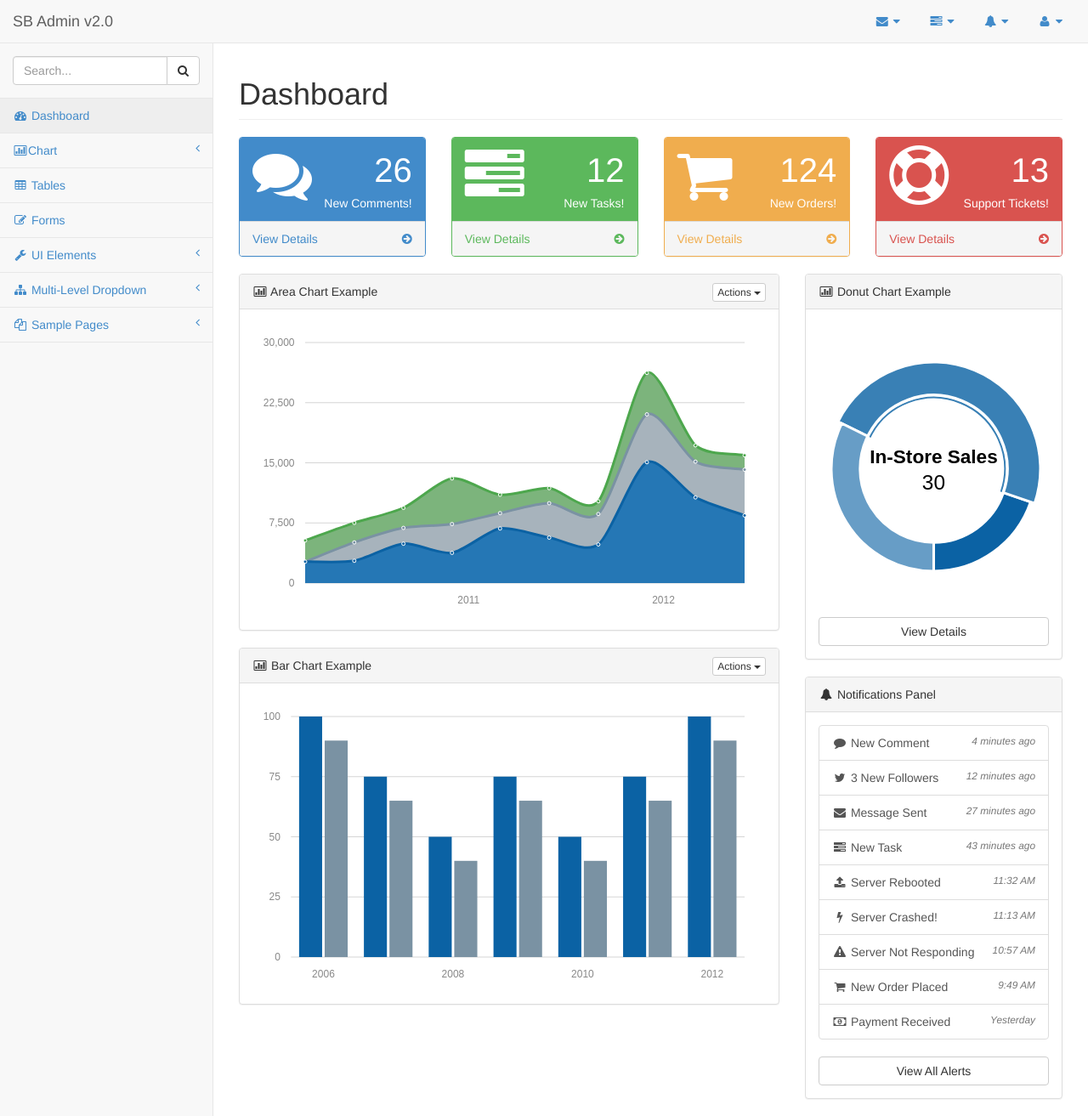
After one commit to madurangasiriwardena/sinmin-web, a PHP site: page / in a window 1280 px wide. The commit adds this page. Shown: the whole page at 85% size. Run offline with PHP 8.4, Linux system fonts and the light colour scheme.

Commit message:
index.php added

```diff
--- /dev/null
+++ b/index.php
@@ -0,0 +1,411 @@
+<!DOCTYPE html>
+<html lang="en">
+
+<head>
+
+    <?php require 'head.php';?>
+
+</head>
+
+<body>
+
+    <div id="wrapper">
+
+        <!-- Navigation -->
+        <nav class="navbar navbar-default navbar-static-top" role="navigation" style="margin-bottom: 0">
+            <?php require 'header.php' ?>
+            <?php require 'sidebar.php' ?>
+        </nav>
+
+        <div id="page-wrapper">
+            <div class="row">
+                <div class="col-lg-12">
+                    <h1 class="page-header">Dashboard</h1>
+                </div>
+                <!-- /.col-lg-12 -->
+            </div>
+            <!-- /.row -->
+            <div class="row">
+                <div class="col-lg-3 col-md-6">
+                    <div class="panel panel-primary">
+                        <div class="panel-heading">
+                            <div class="row">
+                                <div class="col-xs-3">
+                                    <i class="fa fa-comments fa-5x"></i>
+                                </div>
+                                <div class="col-xs-9 text-right">
+                                    <div class="huge">26</div>
+                                    <div>New Comments!</div>
+                                </div>
+                            </div>
+                        </div>
+                        <a href="#">
+                            <div class="panel-footer">
+                                <span class="pull-left">View Details</span>
+                                <span class="pull-right"><i class="fa fa-arrow-circle-right"></i></span>
+                                <div class="clearfix"></div>
+                            </div>
+                        </a>
+                    </div>
+                </div>
+                <div class="col-lg-3 col-md-6">
+                    <div class="panel panel-green">
+                        <div class="panel-heading">
+                            <div class="row">
+                                <div class="col-xs-3">
+                                    <i class="fa fa-tasks fa-5x"></i>
+                                </div>
+                                <div class="col-xs-9 text-right">
+                                    <div class="huge">12</div>
+                                    <div>New Tasks!</div>
+                                </div>
+                            </div>
+                        </div>
+                        <a href="#">
+                            <div class="panel-footer">
+                                <span class="pull-left">View Details</span>
+                                <span class="pull-right"><i class="fa fa-arrow-circle-right"></i></span>
+                                <div class="clearfix"></div>
+                            </div>
+                        </a>
+                    </div>
+                </div>
+                <div class="col-lg-3 col-md-6">
+                    <div class="panel panel-yellow">
+                        <div class="panel-heading">
+                            <div class="row">
+                                <div class="col-xs-3">
+                                    <i class="fa fa-shopping-cart fa-5x"></i>
+                                </div>
+                                <div class="col-xs-9 text-right">
+                                    <div class="huge">124</div>
+                                    <div>New Orders!</div>
+                                </div>
+                            </div>
+                        </div>
+                        <a href="#">
+                            <div class="panel-footer">
+                                <span class="pull-left">View Details</span>
+                                <span class="pull-right"><i class="fa fa-arrow-circle-right"></i></span>
+                                <div class="clearfix"></div>
+                            </div>
+                        </a>
+                    </div>
+                </div>
+                <div class="col-lg-3 col-md-6">
+                    <div class="panel panel-red">
+                        <div class="panel-heading">
+                            <div class="row">
+                                <div class="col-xs-3">
+                                    <i class="fa fa-support fa-5x"></i>
+                                </div>
+                                <div class="col-xs-9 text-right">
+                                    <div class="huge">13</div>
+                                    <div>Support Tickets!</div>
+                                </div>
+                            </div>
+                        </div>
+                        <a href="#">
+                            <div class="panel-footer">
+                                <span class="pull-left">View Details</span>
+                                <span class="pull-right"><i class="fa fa-arrow-circle-right"></i></span>
+                                <div class="clearfix"></div>
+                            </div>
+                        </a>
+                    </div>
+                </div>
+            </div>
+            <!-- /.row -->
+            <div class="row">
+                <div class="col-lg-8">
+                    <div class="panel panel-default">
+                        <div class="panel-heading">
+                            <i class="fa fa-bar-chart-o fa-fw"></i> Area Chart Example
+                            <div class="pull-right">
+                                <div class="btn-group">
+                                    <button type="button" class="btn btn-default btn-xs dropdown-toggle" data-toggle="dropdown">
+                                        Actions
+                                        <span class="caret"></span>
+                                    </button>
+                                    <ul class="dropdown-menu pull-right" role="menu">
+                                        <li><a href="#">Action</a>
+                                        </li>
+                                        <li><a href="#">Another action</a>
+                                        </li>
+                                        <li><a href="#">Something else here</a>
+                                        </li>
+                                        <li class="divider"></li>
+                                        <li><a href="#">Separated link</a>
+                                        </li>
+                                    </ul>
+                                </div>
+                            </div>
+                        </div>
+                        <!-- /.panel-heading -->
+                        <div class="panel-body">
+                            <div id="morris-area-chart"></div>
+                        </div>
+                        <!-- /.panel-body -->
+                    </div>
+                    <!-- /.panel -->
+                    <div class="panel panel-default">
+                        <div class="panel-heading">
+                            <i class="fa fa-bar-chart-o fa-fw"></i> Bar Chart Example
+                            <div class="pull-right">
+                                <div class="btn-group">
+                                    <button type="button" class="btn btn-default btn-xs dropdown-toggle" data-toggle="dropdown">
+                                        Actions
+                                        <span class="caret"></span>
+                                    </button>
+                                    <ul class="dropdown-menu pull-right" role="menu">
+                                        <li><a href="#">Action</a>
+                                        </li>
+                                        <li><a href="#">Another action</a>
+                                        </li>
+                                        <li><a href="#">Something else here</a>
+                                        </li>
+                                        <li class="divider"></li>
+                                        <li><a href="#">Separated link</a>
+                                        </li>
+                                    </ul>
+                                </div>
+                            </div>
+                        </div>
+                        <!-- /.panel-heading -->
+                        <div class="panel-body">
+                            <div class="row">
+
+                                <!-- /.col-lg-4 (nested) -->
+                                <div class="col-lg-12">
+                                    <div id="morris-bar-chart"></div>
+                                </div>
+                                <!-- /.col-lg-8 (nested) -->
+                            </div>
+                            <!-- /.row -->
+                        </div>
+                        <!-- /.panel-body -->
+                    </div>
+                    <!-- /.panel -->
+
+                    <!-- /.panel -->
+                </div>
+                <!-- /.col-lg-8 -->
+                <div class="col-lg-4">
+                <div class="panel panel-default">
+                        <div class="panel-heading">
+                            <i class="fa fa-bar-chart-o fa-fw"></i> Donut Chart Example
+                        </div>
+                        <div class="panel-body">
+                            <div id="morris-donut-chart"></div>
+                            <a href="#" class="btn btn-default btn-block">View Details</a>
+                        </div>
+                        <!-- /.panel-body -->
+                    </div>
+                    <div class="panel panel-default">
+                        <div class="panel-heading">
+                            <i class="fa fa-bell fa-fw"></i> Notifications Panel
+                        </div>
+                        <!-- /.panel-heading -->
+                        <div class="panel-body">
+                            <div class="list-group">
+                                <a href="#" class="list-group-item">
+                                    <i class="fa fa-comment fa-fw"></i> New Comment
+                                    <span class="pull-right text-muted small"><em>4 minutes ago</em>
+                                    </span>
+                                </a>
+                                <a href="#" class="list-group-item">
+                                    <i class="fa fa-twitter fa-fw"></i> 3 New Followers
+                                    <span class="pull-right text-muted small"><em>12 minutes ago</em>
+                                    </span>
+                                </a>
+                                <a href="#" class="list-group-item">
+                                    <i class="fa fa-envelope fa-fw"></i> Message Sent
+                                    <span class="pull-right text-muted small"><em>27 minutes ago</em>
+                                    </span>
+                                </a>
+                                <a href="#" class="list-group-item">
+                                    <i class="fa fa-tasks fa-fw"></i> New Task
+                                    <span class="pull-right text-muted small"><em>43 minutes ago</em>
+                                    </span>
+                                </a>
+                                <a href="#" class="list-group-item">
+                                    <i class="fa fa-upload fa-fw"></i> Server Rebooted
+                                    <span class="pull-right text-muted small"><em>11:32 AM</em>
+                                    </span>
+                                </a>
+                                <a href="#" class="list-group-item">
+                                    <i class="fa fa-bolt fa-fw"></i> Server Crashed!
+                                    <span class="pull-right text-muted small"><em>11:13 AM</em>
+                                    </span>
+                                </a>
+                                <a href="#" class="list-group-item">
+                                    <i class="fa fa-warning fa-fw"></i> Server Not Responding
+                                    <span class="pull-right text-muted small"><em>10:57 AM</em>
+                                    </span>
+                                </a>
+                                <a href="#" class="list-group-item">
+                                    <i class="fa fa-shopping-cart fa-fw"></i> New Order Placed
+                                    <span class="pull-right text-muted small"><em>9:49 AM</em>
+                                    </span>
+                                </a>
+                                <a href="#" class="list-group-item">
+                                    <i class="fa fa-money fa-fw"></i> Payment Received
+                                    <span class="pull-right text-muted small"><em>Yesterday</em>
+                                    </span>
+                                </a>
+                            </div>
+                            <!-- /.list-group -->
+                            <a href="#" class="btn btn-default btn-block">View All Alerts</a>
+                        </div>
+                        <!-- /.panel-body -->
+                    </div>
+                    <!-- /.panel -->
+
+                <!-- /.col-lg-4 -->
+            </div>
+            <!-- /.row -->
+        </div>
+        <!-- /#page-wrapper -->
+
+    </div>
+    <!-- /#wrapper -->
+
+    <!-- jQuery -->
+    <script src="js/jquery.js"></script>
+
+    <!-- Bootstrap Core JavaScript -->
+    <script src="js/bootstrap.min.js"></script>
+
+    <!-- Metis Menu Plugin JavaScript -->
+    <script src="js/plugins/metisMenu/metisMenu.min.js"></script>
+
+    <!-- Morris Charts JavaScript -->
+    <script src="js/plugins/morris/raphael.min.js"></script>
+    <script src="js/plugins/morris/morris.min.js"></script>
+
+    <!-- Custom Theme JavaScript -->
+    <script src="js/sb-admin-2.js"></script>
+
+    <script type="text/javascript">
+        Morris.Donut({
+        element: 'morris-donut-chart',
+        data: [{
+            label: "Download Sales",
+            value: 12
+        }, {
+            label: "In-Store Sales",
+            value: 30
+        }, {
+            label: "Mail-Order Sales",
+            value: 20
+        }],
+        resize: true
+    });
+    </script>
+
+    <script type="text/javascript">
+        Morris.Bar({
+        element: 'morris-bar-chart',
+        data: [{
+            y: '2006',
+            a: 100,
+            b: 90
+        }, {
+            y: '2007',
+            a: 75,
+            b: 65
+        }, {
+            y: '2008',
+            a: 50,
+            b: 40
+        }, {
+            y: '2009',
+            a: 75,
+            b: 65
+        }, {
+            y: '2010',
+            a: 50,
+            b: 40
+        }, {
+            y: '2011',
+            a: 75,
+            b: 65
+        }, {
+            y: '2012',
+            a: 100,
+            b: 90
+        }],
+        xkey: 'y',
+        ykeys: ['a', 'b'],
+        labels: ['Series A', 'Series B'],
+        hideHover: 'auto',
+        resize: true
+    });
+    </script>
+
+    <script type="text/javascript">
+        Morris.Area({
+        element: 'morris-area-chart',
+        data: [{
+            period: '2010 Q1',
+            iphone: 2666,
+            ipad: null,
+            itouch: 2647
+        }, {
+            period: '2010 Q2',
+            iphone: 2778,
+            ipad: 2294,
+            itouch: 2441
+        }, {
+            period: '2010 Q3',
+            iphone: 4912,
+            ipad: 1969,
+            itouch: 2501
+        }, {
+            period: '2010 Q4',
+            iphone: 3767,
+            ipad: 3597,
+            itouch: 5689
+        }, {
+            period: '2011 Q1',
+            iphone: 6810,
+            ipad: 1914,
+            itouch: 2293
+        }, {
+            period: '2011 Q2',
+            iphone: 5670,
+            ipad: 4293,
+            itouch: 1881
+        }, {
+            period: '2011 Q3',
+            iphone: 4820,
+            ipad: 3795,
+            itouch: 1588
+        }, {
+            period: '2011 Q4',
+            iphone: 15073,
+            ipad: 5967,
+            itouch: 5175
+        }, {
+            period: '2012 Q1',
+            iphone: 10687,
+            ipad: 4460,
+            itouch: 2028
+        }, {
+            period: '2012 Q2',
+            iphone: 8432,
+            ipad: 5713,
+            itouch: 1791
+        }],
+        xkey: 'period',
+        ykeys: ['iphone', 'ipad', 'itouch'],
+        labels: ['iPhone', 'iPad', 'iPod Touch'],
+        pointSize: 2,
+        hideHover: 'auto',
+        resize: true
+    });
+    </script>
+
+</body>
+
+</html>
--- a/sidebar.php
+++ b/sidebar.php
@@ -13,7 +13,7 @@
                             <!-- /input-group -->
             </li>
             <li>
-                <a class="active" href="index.html"><i class="fa fa-dashboard fa-fw"></i> Dashboard</a>
+                <a class="active" href="index.php"><i class="fa fa-dashboard fa-fw"></i> Dashboard</a>
             </li>
             <li>
                 <a href="#"><i class="fa fa-bar-chart-o fa-fw"></i>Chart<span class="fa arrow"></span></a>
```
